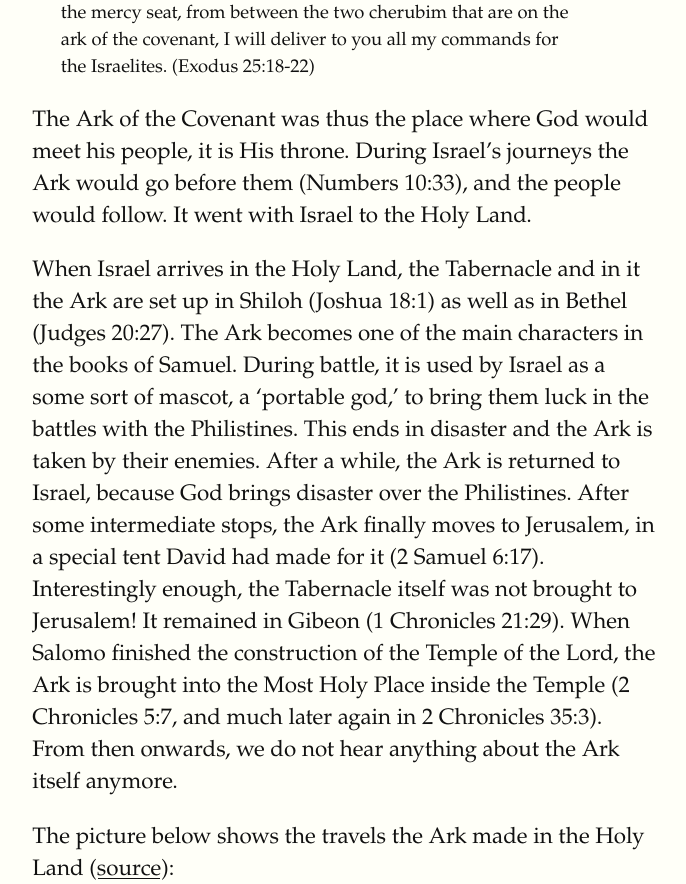
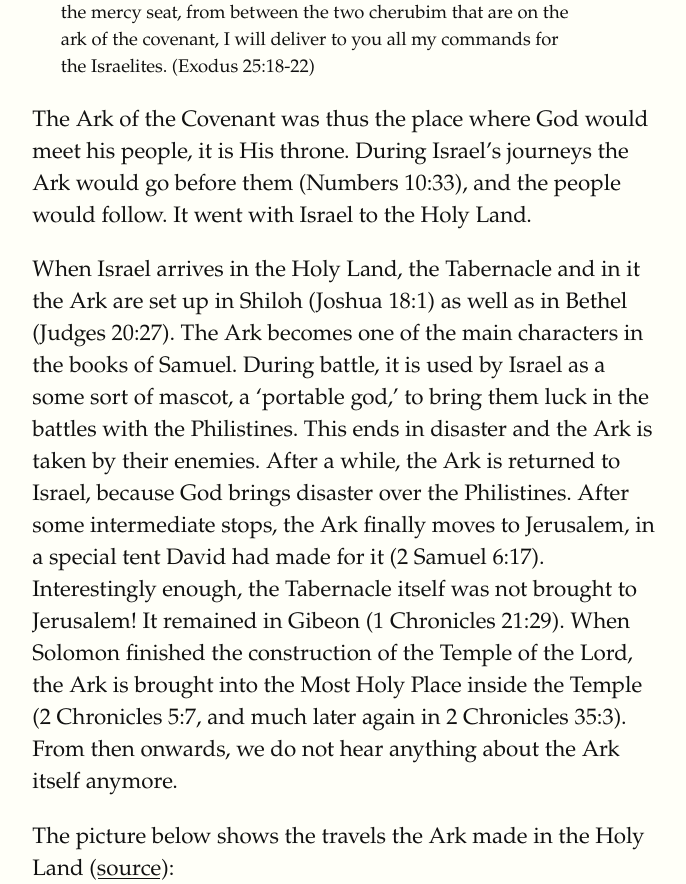
Before and after one commit to ThisIsTheology/thisistheology.github.io, a Jekyll site: the page built from _posts/2026-11-21-ark-of-the-covenant.md, in a window 1280 px wide and 900 px high, scrolled down 2390 px, cut to the strip 0-884 px from the top of the window. Shown: the whole strip, without its empty margins (31-717 px from the left). Built offline with Jekyll 4.4.1, drawn with Linux system fonts in a browser that asks for light colours; some web fonts are replaced; some of the changed text lies outside the part shown.

Commit message:
Update 2026-11-21-ark-of-the-covenant.md

```diff
--- a/_posts/2026-11-21-ark-of-the-covenant.md
+++ b/_posts/2026-11-21-ark-of-the-covenant.md
@@ -23,7 +23,7 @@ The importance of the Ark becomes clear when God dictates that:
 
 The Ark of the Covenant was thus the place where God would meet his people, it is His throne. During Israel's journeys the Ark would go before them (Numbers 10:33), and the people would follow. It went with Israel to the Holy Land.
 
-When Israel arrives in the Holy Land, the Tabernacle and in it the Ark are set up in Shiloh (Joshua 18:1) as well as in Bethel (Judges 20:27). The Ark becomes one of the main characters in the books of Samuel. During battle, it is used by Israel as a some sort of mascot, a 'portable god,' to bring them luck in the battles with the Philistines. This ends in disaster and the Ark is taken by their enemies. After a while, the Ark is returned to Israel, because God brings disaster over the Philistines. After some intermediate stops, the Ark finally moves to Jerusalem, in a special tent David had made for it (2 Samuel 6:17). Interestingly enough, the Tabernacle itself was not brought to Jerusalem! It remained in Gibeon (1 Chronicles 21:29). When Salomo finished the construction of the Temple of the Lord, the Ark is brought into the Most Holy Place inside the Temple (2 Chronicles 5:7, and much later again in 2 Chronicles 35:3). From then onwards, we do not hear anything about the Ark itself anymore.
+When Israel arrives in the Holy Land, the Tabernacle and in it the Ark are set up in Shiloh (Joshua 18:1) as well as in Bethel (Judges 20:27). The Ark becomes one of the main characters in the books of Samuel. During battle, it is used by Israel as a some sort of mascot, a 'portable god,' to bring them luck in the battles with the Philistines. This ends in disaster and the Ark is taken by their enemies. After a while, the Ark is returned to Israel, because God brings disaster over the Philistines. After some intermediate stops, the Ark finally moves to Jerusalem, in a special tent David had made for it (2 Samuel 6:17). Interestingly enough, the Tabernacle itself was not brought to Jerusalem! It remained in Gibeon (1 Chronicles 21:29). When Solomon finished the construction of the Temple of the Lord, the Ark is brought into the Most Holy Place inside the Temple (2 Chronicles 5:7, and much later again in 2 Chronicles 35:3). From then onwards, we do not hear anything about the Ark itself anymore.
 
 The picture below shows the travels the Ark made in the Holy Land ([source](https://biblemapper.com/blog/index.php/2023/03/11/the-ark-of-the-covenant-in-the-promised-land/)):
 
```
Also changed, not shown: other parts of _posts/2026-11-21-ark-of-the-covenant.md (+1 -1 lines).
